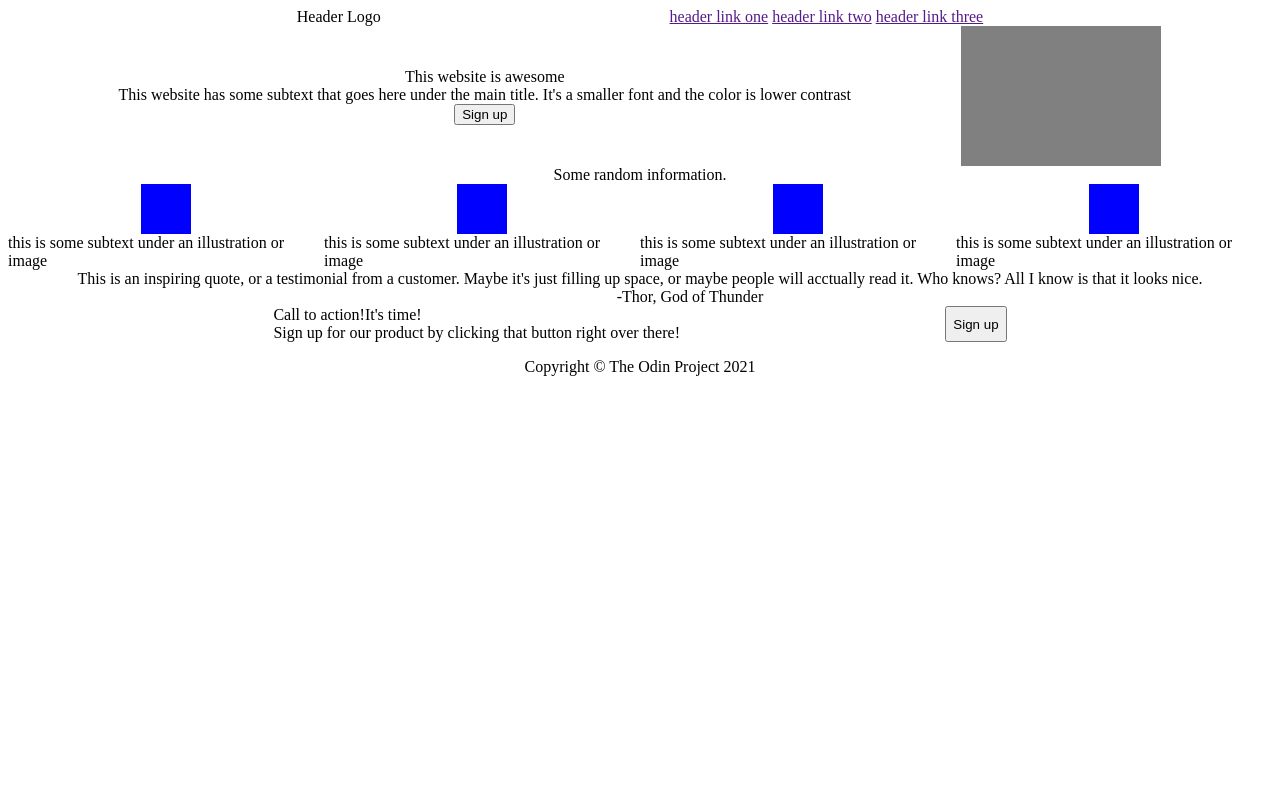
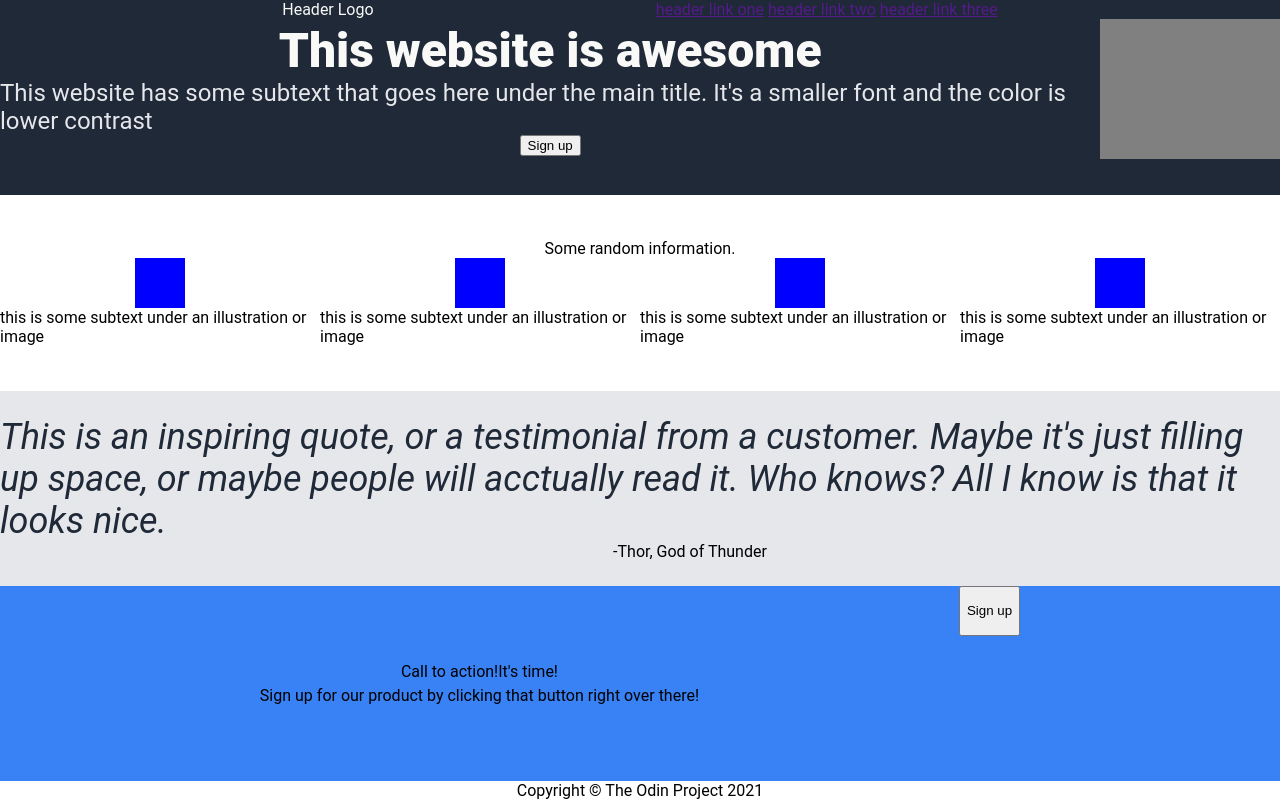
Before and after one commit to ChopChopDevBoy/landing-page, a plain HTML site: page index.html in a window 1280 px wide. Drawn offline with Linux system fonts and the light colour scheme.

Commit message:
Added more CSS

```diff
--- a/index.html
+++ b/index.html
@@ -21,7 +21,7 @@
                 <div class="left">
                     <div class="h1">This website is awesome</div>
                     <div class="h2">This website has some subtext that goes here under the main title. It's a smaller font and the color is lower contrast</div>
-                    <button class="sign up top">Sign up</button>
+                    <button class="signuptop">Sign up</button>
                 </div>
                 <div class="pic"></div>
             </div>
@@ -59,11 +59,11 @@
                 <div class="action">Call to action!It's time!</div>
                 <div class="product">Sign up for our product by clicking that button right over there!</div>
             </div>
-            <button class="sign up bottom">Sign up</button>
+            <button class="signupbottom">Sign up</button>
         </div>
 
         <div class="Footer">
-            <p>Copyright © The Odin Project 2021</p>
+            Copyright © The Odin Project 2021
         </div>
     </body>
 </html>
--- a/styles.css
+++ b/styles.css
@@ -1,6 +1,9 @@
-.body {
+body {
     display: flex;
     flex-direction: column;
+    margin: 0;
+    height: 100vh;
+    font-family: 'Roboto', sans-serif;
 }
 
 .pic {
@@ -13,7 +16,8 @@
 .Header {
     display: flex;
     flex-direction: column;
-    flex: 1;
+    background-color: #1f2937;
+   flex: 1;
 }
 
 .left {
@@ -59,13 +63,25 @@
     justify-content: center;
     align-items: center;
     flex-direction: column;
+    background-size: auto;
+    background-color: #e5e7eb;
+    flex: 1;
 }
+
+.quote {
+    font-size: 36px;
+    color: #1f2937;
+    font-style: italic;
+}
+
+
 
 .Info {
     display: flex;
     flex-direction: column;
     justify-content: center;
     align-items: center;
+    flex: 1;
 }
 
 .Thor {
@@ -75,8 +91,40 @@
 .Sign  {
     display: flex;
     justify-content: space-evenly;
+    flex: 1;
+    background-color: #3882f6;
 }
 
 .Footer {
     text-align: center;
+    margin-top: auto;
 }
+
+.h1 {
+    color: #f9faf8;
+    font-size: 48px;
+    font-weight: 900;
+}
+
+.h2 {
+    color: #e5e7eb;
+    font-size: 24px;
+}
+
+.Topleft {
+    color: #f9faf8;
+}
+
+
+.bl {
+   display: flex;
+   flex-direction: column;
+   align-items: center;
+   justify-content: center;
+   gap: 5px;
+}
+
+.signupbottom {
+    height: 50px;
+    justify-content: center;
+}
```
